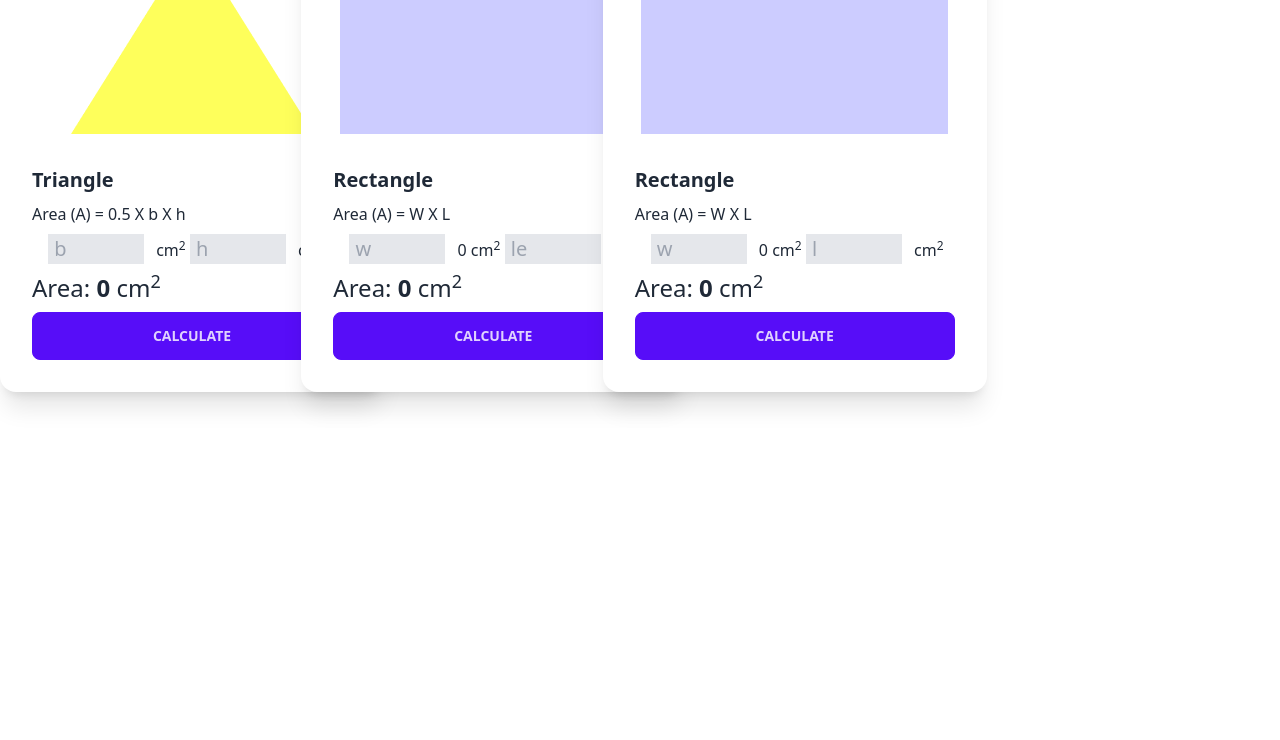
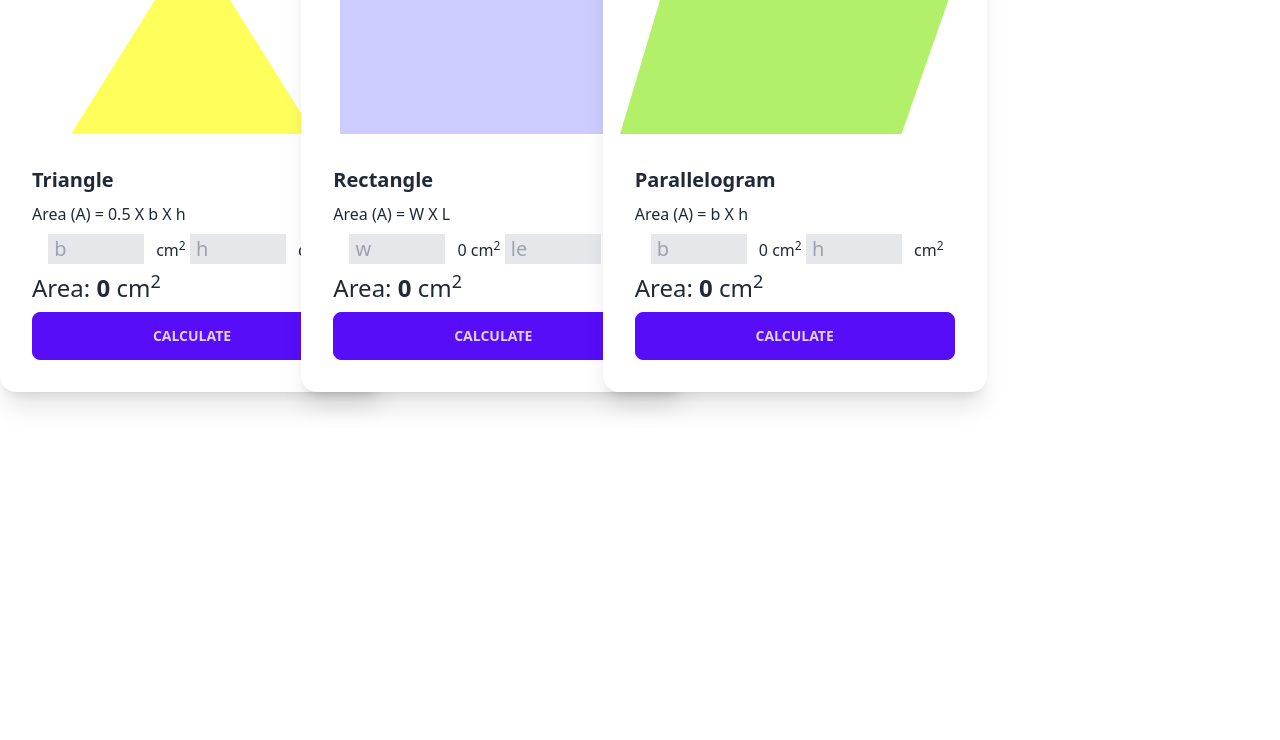
Before and after one commit to marizal-akib/geometry, a plain HTML site: page index.html in a window 1280 px wide. Shown: the part 60-800 px from the top of the page. Drawn offline with nearby package versions, Linux system fonts and the light colour scheme.

Commit message:
3rd card

```diff
--- a/index.html
+++ b/index.html
@@ -61,24 +61,24 @@
                     </div>
 
                 </div>
-                <!-- rectangle card -->
+                <!-- parallelogram card -->
                 <div class="card w-96 bg-base-100 shadow-xl">
-                    <figure><img src="/images/rectangle.png" alt="rectangle" /></figure>
+                    <figure><img src="/images/parallelogram.png" alt="parallelogram" /></figure>
                     <div class="card-body">
-                        <h2 class="card-title">Rectangle</h2>
-                        <p>Area (A) = W X L</p>
+                        <h2 class="card-title">Parallelogram</h2>
+                        <p>Area (A) = b X h</p>
                         <p class="ml-4">
-                            <input class="border bg-gray-200 text-xl w-24" placeholder=" w" type="text" name=""
-                                id="rectangle-width">
+                            <input class="border bg-gray-200 text-xl w-24" placeholder=" b" type="text" name=""bas
+                                id="parallelogram-base">
                             <span class="ml-2">0</span> cm<sup>2</sup>
-                            <input class="border bg-gray-200 text-xl w-24" placeholder=" l" type="text" name=""
-                                id="rectangle-length">
+                            <input class="border bg-gray-200 text-xl w-24" placeholder=" h" type="text" name=""
+                                id="parallelogram-height">
                             <span class="ml-2"></span>cm<sup>2</sup>
                         </p>
-                        <p class="text-2xl">Area: <span class="font-bold" id="rectangle-area">0</span> cm<sup>2</sup>
+                        <p class="text-2xl">Area: <span class="font-bold" id="parallelogram-area">0</span> cm<sup>2</sup>
                         </p>
                         <div class="card-actions ">
-                            <button onclick="calculateRectangleArea()" class="btn btn-primary w-full">CALCULATE</button>
+                            <button onclick="calculateParallelogramArea()" class="btn btn-primary w-full">CALCULATE</button>
                         </div>
                     </div>
 
--- a/script/area_calculator.js
+++ b/script/area_calculator.js
@@ -31,3 +31,10 @@ function calculateRectangleArea(){
     areaSpan.innerText = area;
 
 }
+
+
+
+function calculateParallelogramArea() {
+    console.log("lpplplpl");
+
+}
```
